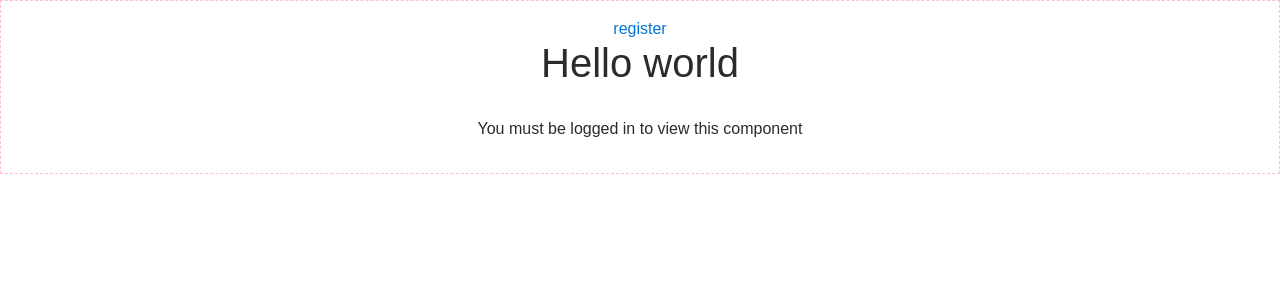
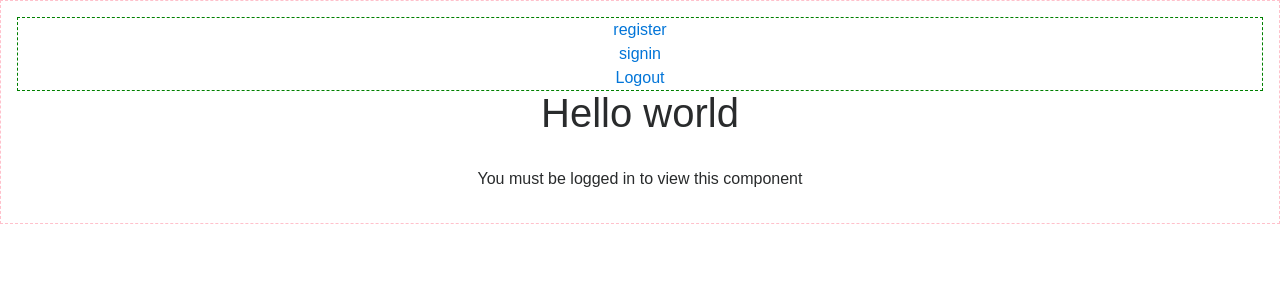
Before and after one commit to daro1202/mern-passport, a React (Create React App) app: page / in a window 1280 px wide. Shown: the top 300 px of the page. Built offline with nearby package versions, Linux system fonts and the light colour scheme.

Commit message:
removed registerForm redux form tester and moved header into a container

```diff
--- a/src/React/containers/Header/Header.css
+++ b/src/React/containers/Header/Header.css
@@ -0,0 +1,5 @@
+div.Header {
+  display: flex;
+  flex-direction: column;
+  border: 1px dashed green;
+}
--- a/src/React/containers/Header/Header.jsx
+++ b/src/React/containers/Header/Header.jsx
@@ -1,54 +1,34 @@
 import React, {Component} from 'react'
 import { Link } from 'react-router-dom'
 import { connect } from 'react-redux'
-
-// import NavLinks from './NavLinks'
-// import withLoading from '../../components/isLoadingHOC'
-// import './Header.css'
-// TODO - add proptypes
-
-// const Header = props => {
-// 	let Greeting
-// 	if (props.user === null) {
-// 		Greeting = <p>Hello guest</p>
-// 	} else if (Object.hasOwnProperty.call(props.user, 'firstName')) {
-// 		Greeting = (
-// 			<p>
-// 				Welcome back, <strong>{props.user.firstName}</strong>
-// 			</p>
-// 		)
-// 	} else if (Object.hasOwnProperty.call(props.user, 'local')) {
-// 		Greeting = (
-// 			<p>
-// 				Welcome back, <strong>{props.user.local.username} </strong>
-// 			</p>
-// 		)
-// 	} else {
-// 		Greeting = <p>Hello guest</p>
-// 	}
-// 	return (
-// 		<div className="Header">
-// 			<NavLinks _logout={props._logout} loggedIn={props.loggedIn} />
-// 			{Greeting}
-// 		</div>
-// 	)
-// }
+import  store from '../../../Redux/store'
+import { signOut } from '../../../Redux/authentication'
+import './Header.css'
 
 class Header extends Component {
 	constructor(){
 		super()
+		this.Logout = this.Logout.bind(this)
+	}
+	Logout(){
+		store.dispatch(signOut())
 	}
 	render() {
-		// const {user} = this.props
-		// <NavLinks _logout={this.props.logout} loggedIn={this.props.loggedIn} />
 		return (
 			<div className="Header">
 				<Link to="/register">register</Link>
+				<Link to="/signin">signin</Link>
+				<Link to="/" onClick={this.Logout}>Logout</Link>
 			</div>
 		)
 	}
 
 }
 
+const mapStateToProps = function(store){
+	return {
+		// user: store.authenticate.
+	}
+}
 export default Header
 // export default withLoading(Header)
--- a/src/React/components/registerForm.jsx
+++ b/src/React/containers/RegisterForm/registerForm.jsx
@@ -1,8 +1,8 @@
 import React from 'react'
 import { Field, reduxForm } from 'redux-form'
 import './registerForm.css'
-import { localSignUp } from '../../Redux/authentication'
-import store from '../../Redux/store'
+import { localSignUp } from '../../../Redux/authentication'
+import store from '../../../Redux/store'
 
 /* renderField is a functional component, that renders an input in a
 * redux-form
@@ -27,7 +27,7 @@ const renderField = ({ input, label, type, meta: { touched, error, warning } })
 */
 const RegisterForm = props => {
   const { handleSubmit, reset } = props // handleSubmit is injected by redux-form
-  const submissionHandler = function(formData) {
+  const submissionHandler = function (formData) {
     console.log(formData)
     debugger
     store.dispatch(localSignUp(formData.username, formData.password))
@@ -35,6 +35,7 @@ const RegisterForm = props => {
   }
   return (
     <form className="register-form" onSubmit={handleSubmit(submissionHandler)}>
+      <h2>Register!</h2>
       <Field name="username" label="username" type="text" component={renderField} />
       <Field name="password" label="password" type="password" component={renderField} />
       <Field name="confirmPassword" label="confirm password" type="password" component={renderField} />
```
Also changed, not shown: src/React/containers/RegisterForm/registerForm.css (renamed from src/React/components/registerForm.css).
